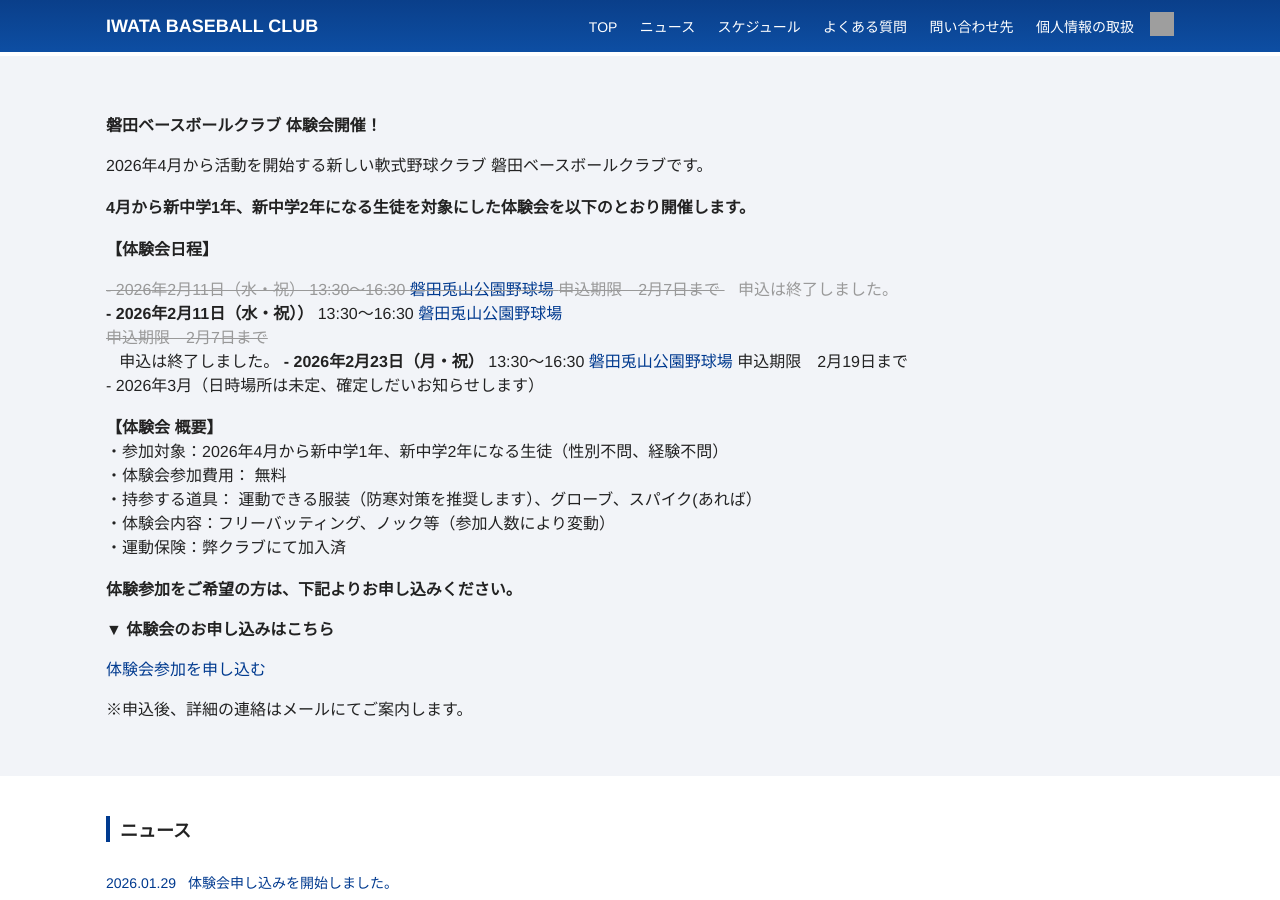
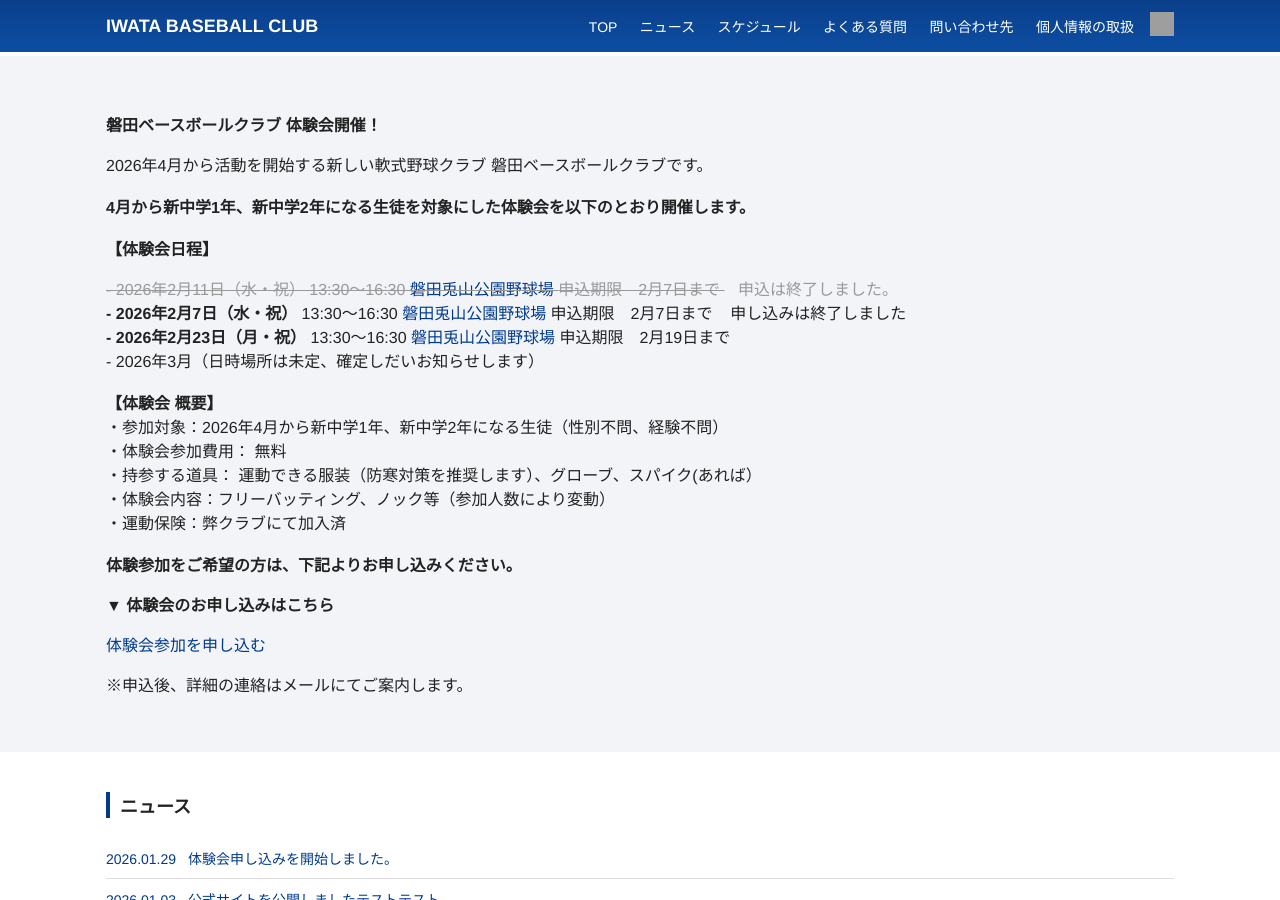
Before and after one commit to moutineigo/baseball, a Jekyll site: the page built from index.md, in a window 1280 px wide and 900 px high. Built offline with Jekyll 4.4.1, drawn with Linux system fonts in a browser that asks for light colours; grey boxes are pictures that could not be loaded.

Commit message:
Update home.html

```diff
--- a/_layouts/home.html
+++ b/_layouts/home.html
@@ -27,21 +27,16 @@ layout: default
      申込は終了しました。
    </span>
   </div>
-  <strong> - 2026年2月11日（水・祝））</strong> 13:30〜16:30
-  <a href="https://maps.app.goo.gl/WUMTo3SxXWWpeedWA"
-   target="_blank"
-   rel="noopener">
-   磐田兎山公園野球場
+
+  <strong> - 2026年2月7日（水・祝）</strong> 13:30〜16:30
+   <a href="https://maps.app.goo.gl/WUMTo3SxXWWpeedWA"
+    target="_blank"
+    rel="noopener">
+    磐田兎山公園野球場
    </a>
-  <div class="closed">
-   <span class="strike">
-   申込期限　2月7日まで<br>
-   </span>
-  </div>
-   &nbsp;&nbsp;
-  <span class="closed-text">
-    申込は終了しました。
-  </span>
+  <span class="strike">申込期限　2月7日まで</span>
+  &nbsp;&nbsp;
+  <span class="closed-text">申し込みは終了しました</span><br>
 
   <strong> - 2026年2月23日（月・祝）</strong> 13:30〜16:30
   <a href="https://maps.app.goo.gl/WUMTo3SxXWWpeedWA"
```
